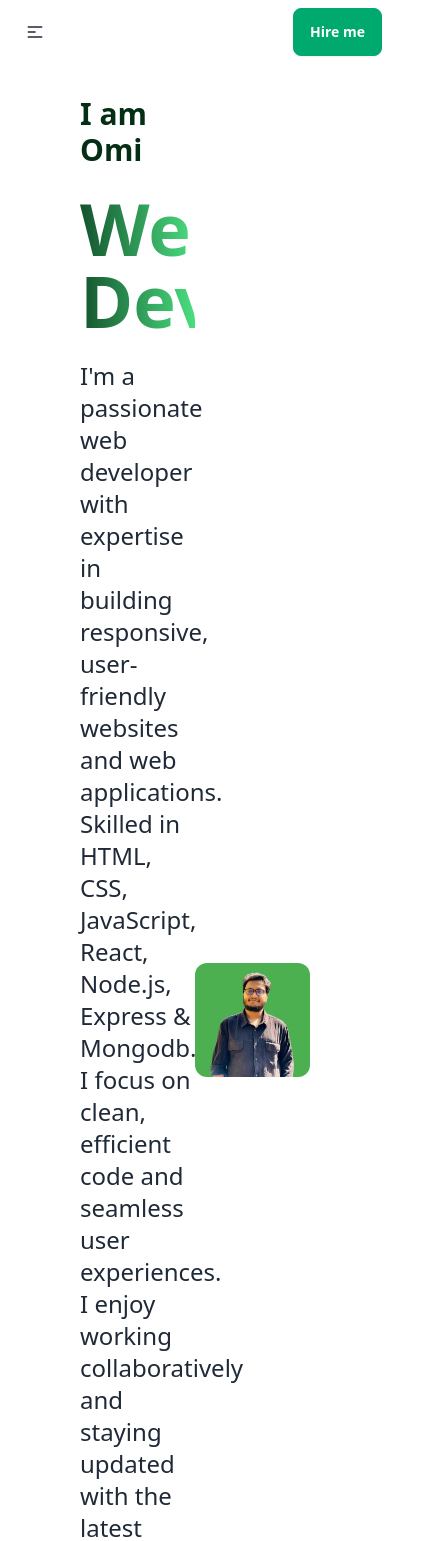
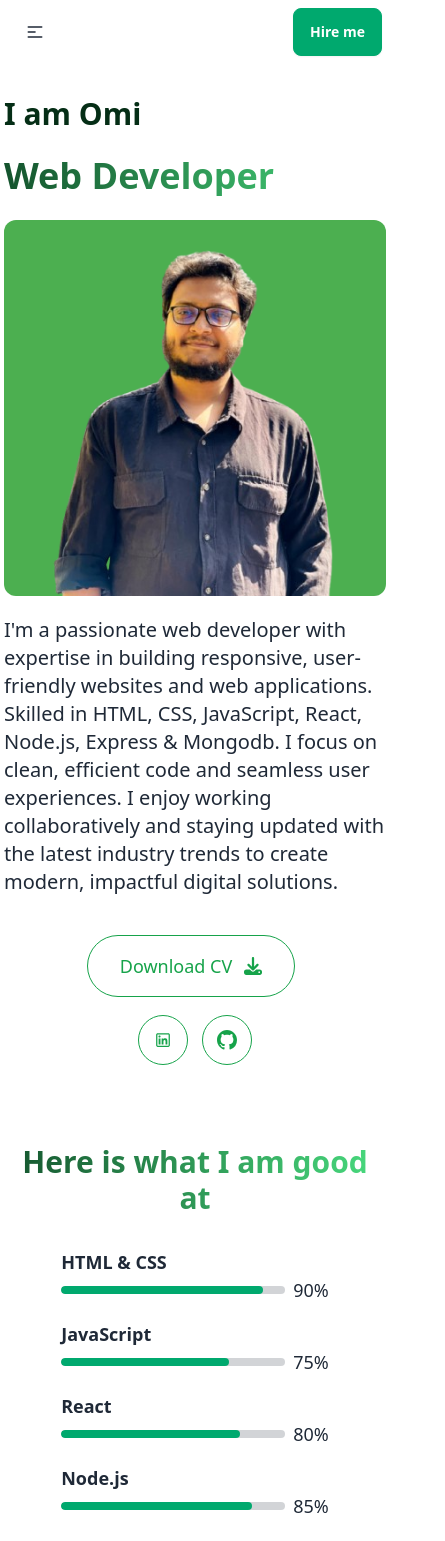
Before and after one commit to OMI786I/portfolio_client, a React (Vite) app: page / in a window 390 px wide. Shown: the top 1541 px of the page, 445 px wide, since content can reach past the window. Built offline with nearby package versions, Linux system fonts and the light colour scheme; no server answers.

Commit message:
added responsiveness

```diff
--- a/src/component/Banner.jsx
+++ b/src/component/Banner.jsx
@@ -5,21 +5,37 @@ import { LiaLinkedin } from "react-icons/lia";
 import { Link } from "react-router-dom";
 const Banner = () => {
   return (
-    <div className="px-20 pt-24 grid grid-cols-2 items-center justify-center ">
     <div>
-        <h3 className="text-3xl font-bold text-green-950">I am Omi</h3>
-        <h1 className="text-7xl font-bold bg-gradient-to-r from-green-900 to-green-400 bg-clip-text text-transparent my-6">
+      <div className=" px-1 md:px-20 pt-24 grid md:grid-cols-2 grid-cols-1 items-center justify-center ">
+        <div>
+          <h3 className="lg:text-3xl text-3xl font-bold text-green-950">
+            I am Omi
+          </h3>
+          <h1 className="lg:text-7xl md:text-5xl text-4xl font-bold bg-gradient-to-r from-green-900 to-green-400 bg-clip-text text-transparent my-6">
             Web Developer
           </h1>
-        <p className="text-2xl">
-          I'm a passionate web developer with expertise in building responsive,
-          user-friendly websites and web applications. Skilled in HTML, CSS,
-          JavaScript, React, Node.js, Express & Mongodb. I focus on clean,
-          efficient code and seamless user experiences. I enjoy working
-          collaboratively and staying updated with the latest industry trends to
-          create modern, impactful digital solutions.
+
+          <div className="hover:rotate-3 duration-150 flex md:hidden justify-self-center w-full my-5 ">
+            <img
+              src="/assets/banner_image.png"
+              className="rounded-xl w-full"
+            ></img>
+          </div>
+
+          <p className=" text-xl lg:text-2xl">
+            I'm a passionate web developer with expertise in building
+            responsive, user-friendly websites and web applications. Skilled in
+            HTML, CSS, JavaScript, React, Node.js, Express & Mongodb. I focus on
+            clean, efficient code and seamless user experiences. I enjoy working
+            collaboratively and staying updated with the latest industry trends
+            to create modern, impactful digital solutions.
           </p>
-        <div className="my-10 flex gap-8 items-center">
+        </div>
+        <div className="hover:rotate-3 duration-150 hidden md:flex justify-self-center ">
+          <img src="/assets/banner_image.png" className="rounded-xl"></img>
+        </div>
+      </div>
+      <div className="my-10 md:px-20 flex flex-col md:flex-row gap-3 md:gap-8 items-center">
         <a
           href="/Resume_Tahid.pdf"
           download
@@ -29,6 +45,8 @@ const Banner = () => {
         >
           Download CV <FaDownload />
         </a>
+        <div className="flex gap-4">
+          {" "}
           <Link
             to={"https://www.linkedin.com/in/touhid-sohrawardy-omi-741832332/"}
           >
@@ -41,7 +59,6 @@ const Banner = () => {
               <LiaLinkedin className="text-xl" />
             </button>
           </Link>
-
           <Link to={"https://github.com/OMI786I"}>
             <button
               type="button"
@@ -54,9 +71,6 @@ const Banner = () => {
           </Link>
         </div>
       </div>
-      <div className="hover:rotate-3 duration-150 justify-self-center ">
-        <img src="/assets/banner_image.png" className="rounded-xl"></img>
-      </div>
     </div>
   );
 };
--- a/src/component/Blogs.jsx
+++ b/src/component/Blogs.jsx
@@ -42,11 +42,11 @@ const Blogs = () => {
   } else
     return (
       <div className="p-5">
-        <h1 className="text-5xl text-center font-bold bg-gradient-to-r from-green-400 to-green-900 bg-clip-text text-transparent my-6 p-3">
+        <h1 className=" text-3xl md:text-5xl text-center font-bold bg-gradient-to-r from-green-400 to-green-900 bg-clip-text text-transparent my-6 p-3">
           Recent Blogs
         </h1>
 
-        <p className="text-2xl">
+        <p className="md:text-2xl">
           As a blog writer, I share insights and knowledge with a global
           audience, educating and inspiring readers. Blogging helps you build
           connections, offer value, and grow as a thought leader while shaping
--- a/src/component/ContactForm.jsx
+++ b/src/component/ContactForm.jsx
@@ -43,7 +43,7 @@ const ContactForm = () => {
 
   return (
     <div className="container mx-auto my-8 p-6 bg-white shadow-lg rounded-lg">
-      <h1 className="text-5xl text-center font-bold bg-gradient-to-r from-green-400 to-green-900 bg-clip-text text-transparent my-6 p-3">
+      <h1 className=" text-3xl md:text-5xl text-center font-bold bg-gradient-to-r from-green-400 to-green-900 bg-clip-text text-transparent my-6 p-3">
         Contact Me
       </h1>
       <div className="grid grid-cols-1 md:grid-cols-2 gap-6">
--- a/src/component/MissionVision.jsx
+++ b/src/component/MissionVision.jsx
@@ -4,11 +4,11 @@ import { BsBullseye } from "react-icons/bs";
 const MissionVision = () => {
   return (
     <div className="mx-4">
-      <h1 className="text-5xl text-center font-bold bg-gradient-to-r from-green-400 to-green-900 bg-clip-text text-transparent my-6 p-3">
+      <h1 className="text-3xl md:text-5xl text-center font-bold bg-gradient-to-r from-green-400 to-green-900 bg-clip-text text-transparent my-6 p-3">
         My Mission and vision
       </h1>
 
-      <div className="grid grid-cols-2 gap-3 ">
+      <div className="grid grid-cols-1 md:grid-cols-2 gap-3 ">
         <div className="bg-green-600  p-10 rounded-xl relative overflow-hidden -z-20">
           <h1 className="text-3xl text-white">My</h1>
           <h1 className="text-4xl text-green-800 my-1 font-bold">Vision</h1>
--- a/src/component/RecentProject.jsx
+++ b/src/component/RecentProject.jsx
@@ -12,7 +12,7 @@ const RecentProject = () => {
   return (
     <div className="p-5">
       <div>
-        <h1 className="text-5xl text-center font-bold bg-gradient-to-r from-green-900 to-green-400 bg-clip-text text-transparent my-6 p-3">
+        <h1 className="text-3xl md:text-5xl text-center font-bold bg-gradient-to-r from-green-900 to-green-400 bg-clip-text text-transparent my-6 p-3">
           My recent projects
         </h1>
 
--- a/src/component/Services.jsx
+++ b/src/component/Services.jsx
@@ -39,8 +39,8 @@ const Services = () => {
 
   return (
     <div className="my-12">
-      <div className="flex justify-around items-center">
-        <h1 className=" p-2 text-5xl text-center font-bold bg-gradient-to-r from-green-900 to-green-400 bg-clip-text text-transparent my-6">
+      <div className="flex flex-col md:flex-row justify-around items-center">
+        <h1 className=" p-2 text-3xl lg:text-5xl text-center font-bold bg-gradient-to-r from-green-900 to-green-400 bg-clip-text text-transparent my-6">
           Here is what I am good at
         </h1>
 
@@ -112,12 +112,11 @@ const Services = () => {
         </div>
       </div>
       <div className="mt-32">
-        <h1 className=" p-2 text-5xl text-center font-bold bg-gradient-to-r from-green-400 to-green-900 bg-clip-text text-transparent my-6">
+        <h1 className=" p-2 text-3xl md:text-5xl text-center font-bold bg-gradient-to-r from-green-400 to-green-900 bg-clip-text text-transparent my-6">
           My Quality Services
         </h1>
 
-        <p className="text-2xl text-center">These are the services I offer</p>
-        <div className="grid grid-cols-2 gap-5 my-6 p-5">
+        <div className="grid grid-cols-1 md:grid-cols-2 gap-5 my-6 p-5">
           {" "}
           {services.map((res) => (
             <div
--- a/src/shared/Navbar.jsx
+++ b/src/shared/Navbar.jsx
@@ -4,7 +4,7 @@ import { Link } from "react-scroll";
 
 const Navbar = () => {
   const navLink = (
-    <div className=" flex gap-4  ">
+    <div className=" flex gap-4 w-full  ">
       <Link
         to="servicesSection"
         smooth={true}
@@ -67,7 +67,7 @@ const Navbar = () => {
       <div className="navbar fixed z-50 bg-base-100">
         <div className="navbar-start">
           <div className="dropdown">
-            <div tabIndex={0} role="button" className="btn btn-ghost lg:hidden">
+            <div tabIndex={0} role="button" className="btn btn-ghost md:hidden">
               <svg
                 xmlns="http://www.w3.org/2000/svg"
                 className="h-5 w-5"
@@ -85,13 +85,13 @@ const Navbar = () => {
             </div>
             <ul
               tabIndex={0}
-              className="menu menu-sm dropdown-content bg-base-100 rounded-box z-[1] mt-3 w-52 p-2 shadow"
+              className="menu menu-sm dropdown-content bg-base-100 rounded-box z-[1] mt-3 w-96 p-2 shadow"
             >
               {navLink}
             </ul>
           </div>
         </div>
-        <div className="navbar-center hidden lg:flex">
+        <div className="navbar-center hidden md:flex">
           <ul className="menu menu-horizontal px-1">{navLink}</ul>
         </div>
 
```
Lines whose indentation alone changed are shown as unchanged.
